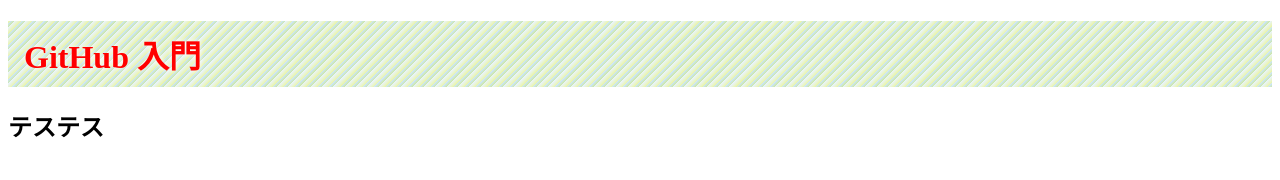
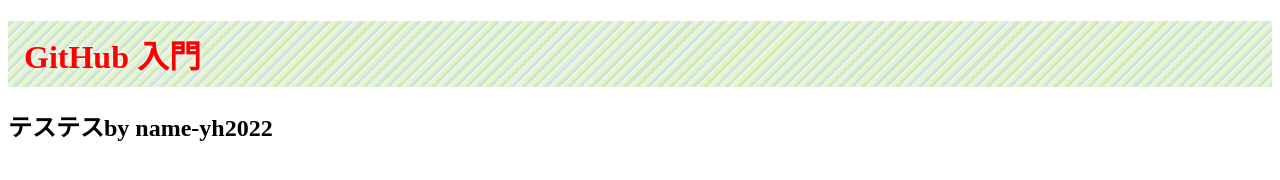
Before and after one commit to name-yh2022/github_ws, a plain HTML site: page index.html in a window 1280 px wide. Drawn offline with Linux system fonts and the light colour scheme.

Commit message:
name-yh2022ブランチ作成し、ファイル編集

```diff
--- a/index.html
+++ b/index.html
@@ -6,7 +6,7 @@
     <link rel="stylesheet" type="text/css" href="src/styles.css">
   <body>
     <h1>GitHub 入門</h1>
-    <h2>テステス</h2>
+    <h2>テステスby name-yh2022</h2>
 
     <!-- 変更箇所に困ったら下記のコメントアウトを外してください -->
     <!--<div id="target">ここをクリックするとアラート発生</div>-->
```
